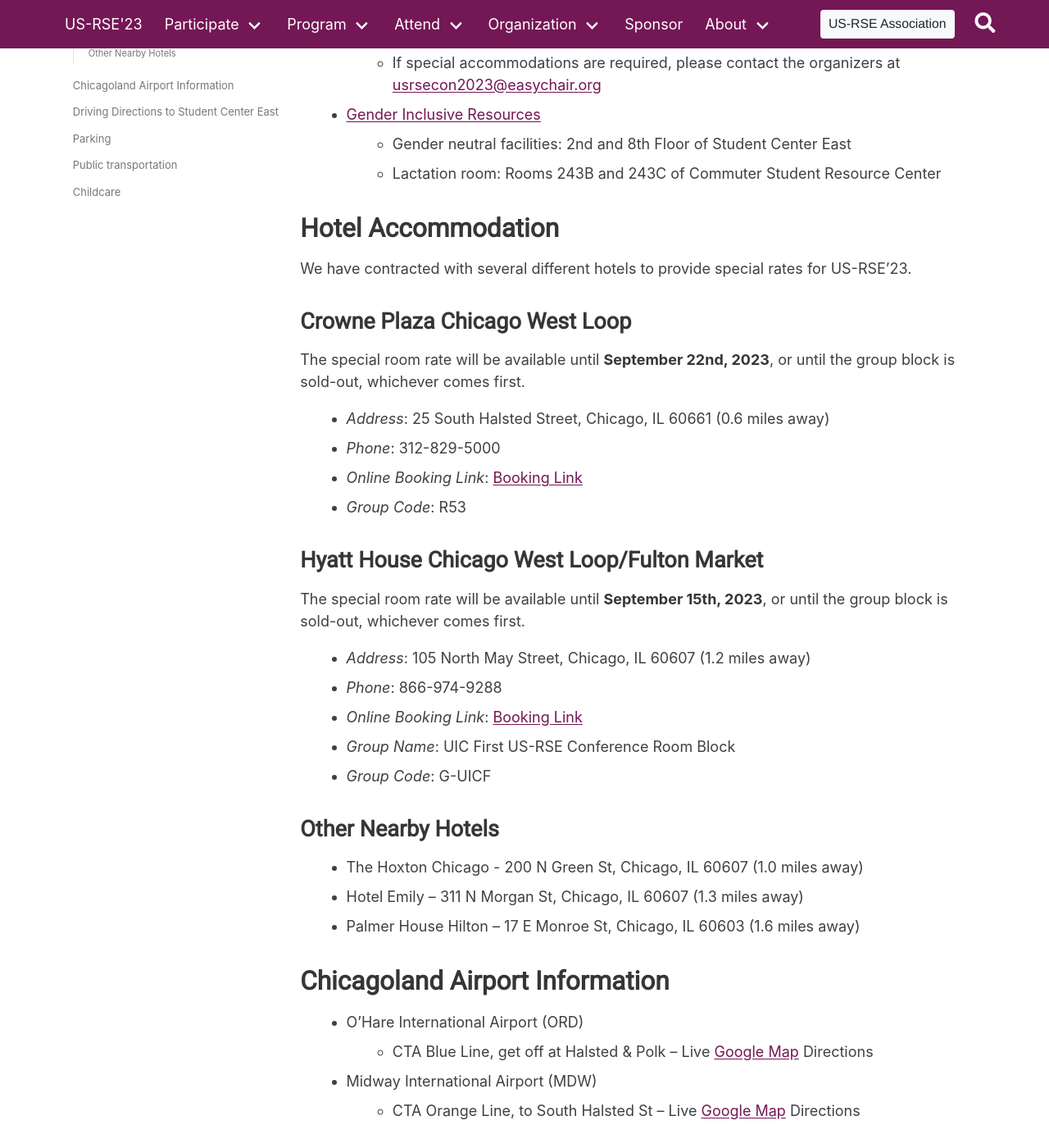
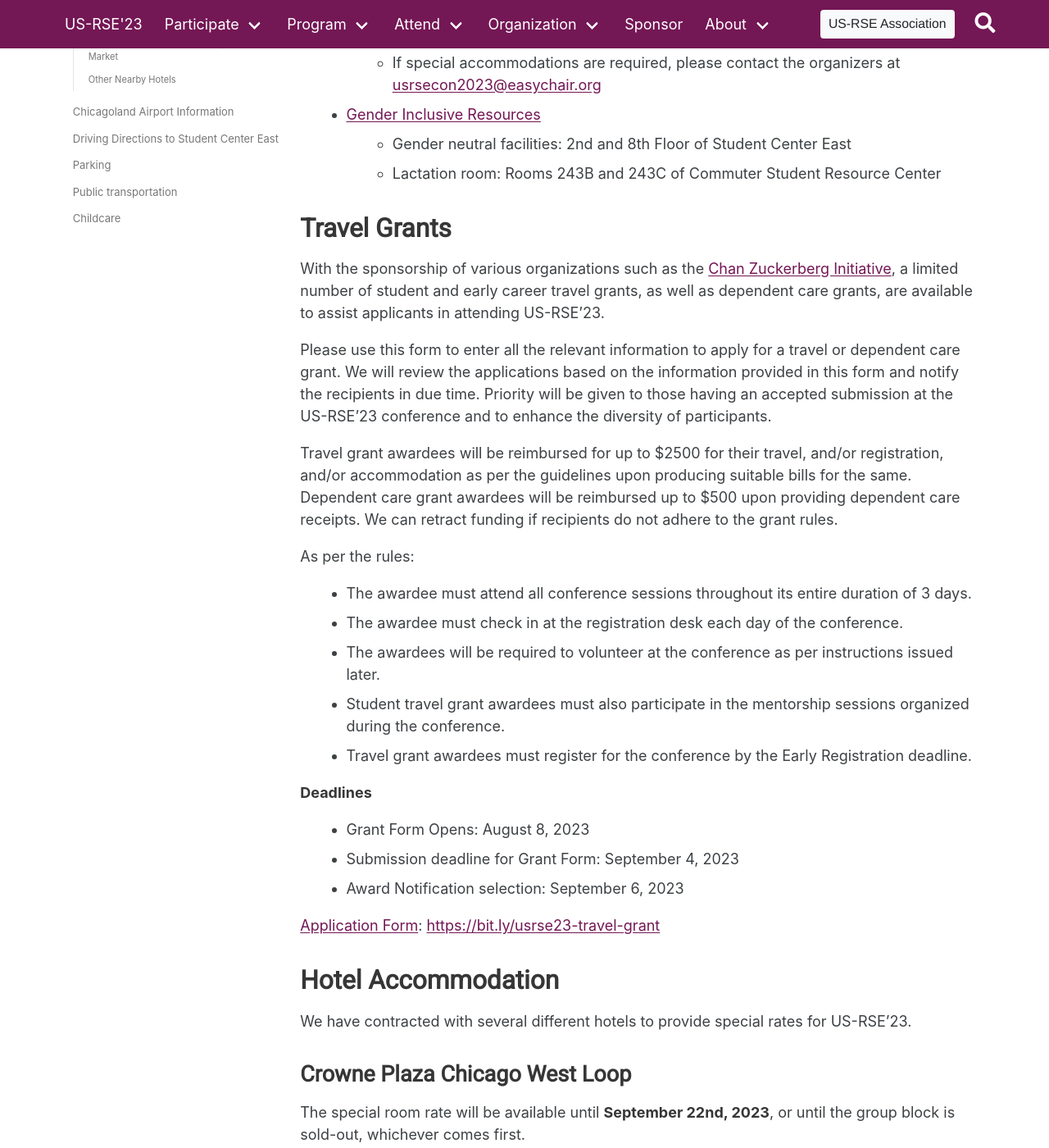
Before and after one commit to USRSE/usrse23, a Jekyll site: the page built from pages/attend/travel.md, in a window 1280 px wide and 1400 px high, scrolled down 440 px. Shown: the whole window at 82% size. Built offline with Jekyll 4.4.1, drawn with Linux system fonts in a browser that asks for light colours; a style sheet for code colours, icons or effects is not loaded.

Commit message:
Add travel grant announcement and information

```diff
--- a/pages/attend/travel.md
+++ b/pages/attend/travel.md
@@ -22,6 +22,42 @@
 - [Gender Inclusive Resources](https://oae.uic.edu/resources/gender-inclusive-resources/)
   - Gender neutral facilities: 2nd and 8th Floor of Student Center East
   - Lactation room: Rooms 243B and 243C of Commuter Student Resource Center
+
+## Travel Grants
+
+With the sponsorship of various organizations such as the
+[Chan Zuckerberg Initiative](https://chanzuckerberg.com/), a limited number of student and early career
+travel grants, as well as dependent care grants, are available to assist
+applicants in attending US-RSE'23.
+
+Please use this form to enter all the relevant information to apply for a
+travel or dependent care grant.  We will review the applications based on the
+information provided in this form and notify the recipients in due time.
+Priority will be given to those having an accepted submission at the US-RSE'23
+conference and to enhance the diversity of participants.
+
+Travel grant awardees will be reimbursed for up to $2500 for their travel,
+and/or registration, and/or accommodation as per the guidelines upon producing
+suitable bills for the same. Dependent care grant awardees will be reimbursed
+up to $500 upon providing dependent care receipts. We can retract funding if
+recipients do not adhere to the grant rules.
+
+As per the rules:
+
+- The awardee must attend all conference sessions throughout its entire duration of 3 days.
+- The awardee must check in at the registration desk each day of the conference.
+- The awardees will be required to volunteer at the conference as per instructions issued later.
+- Student travel grant awardees must also participate in the mentorship sessions organized during the conference.
+- Travel grant awardees must register for the conference by the Early Registration deadline.
+
+**Deadlines**
+
+- Grant Form Opens: August 8, 2023
+- Submission deadline for Grant Form:  September 4, 2023
+- Award Notification selection: September 6, 2023
+
+[Application Form](https://bit.ly/usrse23-travel-grant): [https://bit.ly/usrse23-travel-grant](https://bit.ly/usrse23-travel-grant)
+
 
 ## Hotel Accommodation
 
```
Also changed, not shown: _posts/2023-08-08-travel-grants.md (added, +13 -0 lines).
